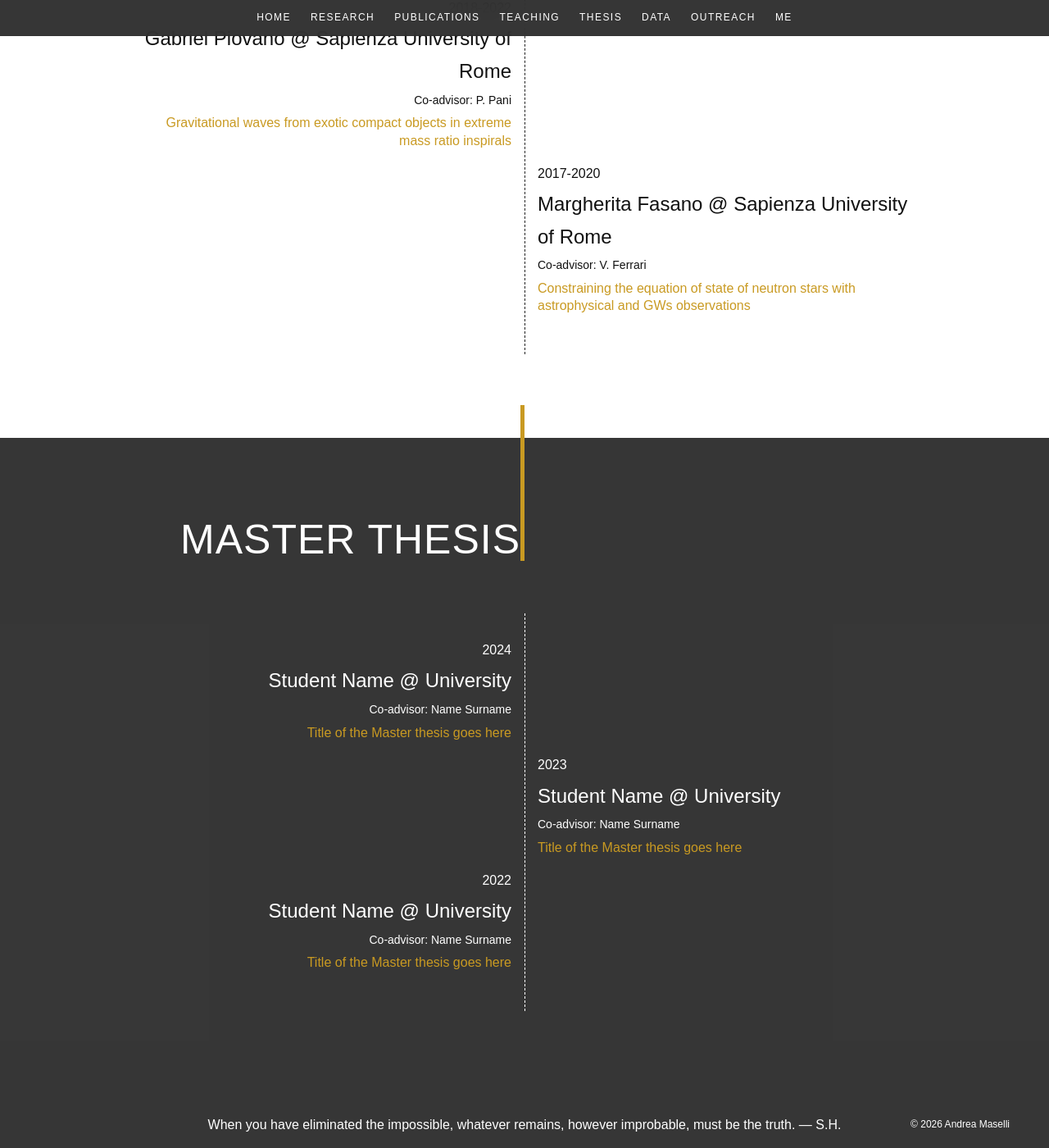
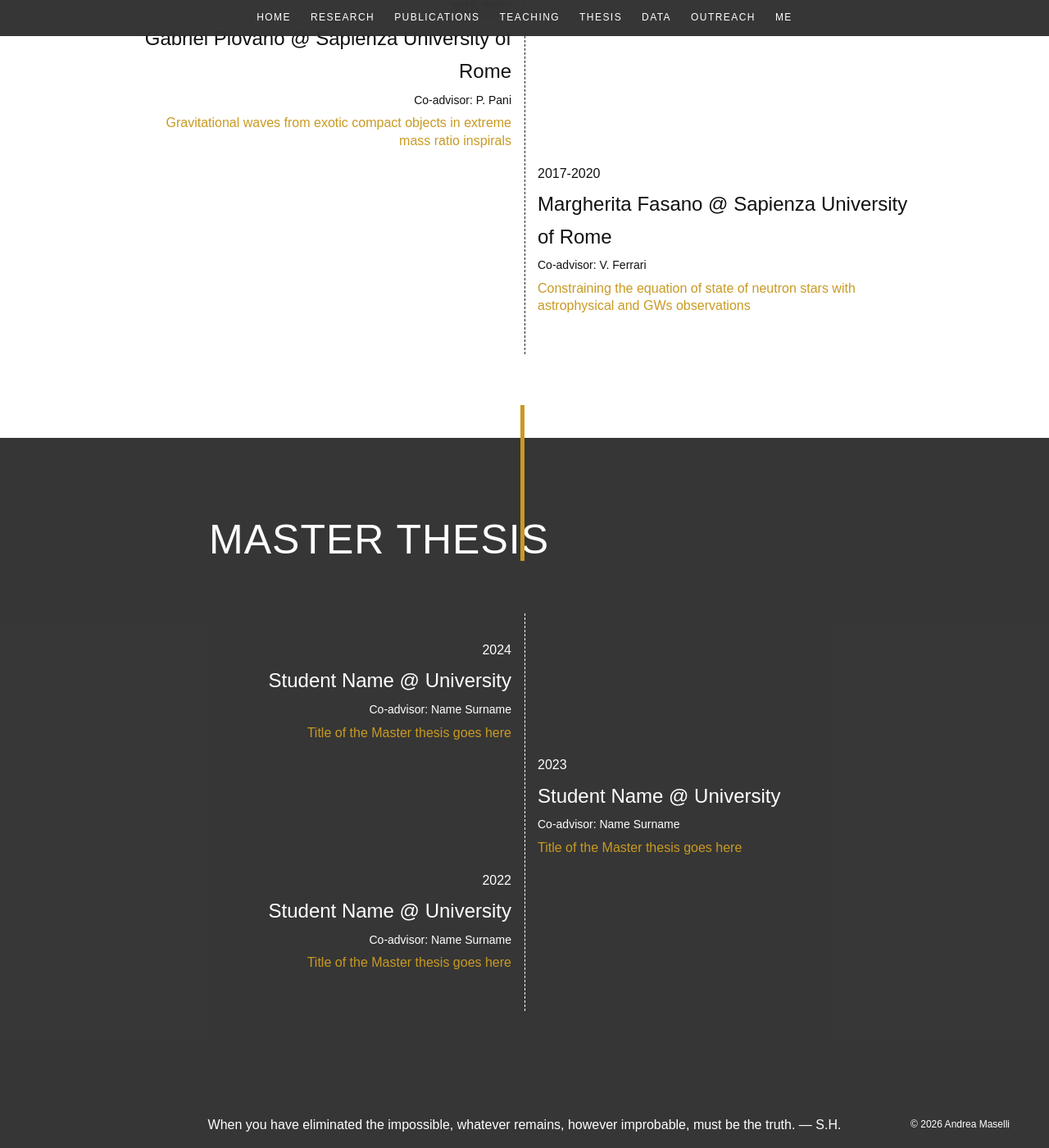
Before and after one commit to masellia/andreamaselli.github.io, a Jekyll site: the page built from pages/thesis.md, in a window 1280 px wide and 1400 px high, scrolled down 1780 px. Shown: the whole window at 82% size. Built offline with Jekyll 4.4.1, drawn with Linux system fonts in a browser that asks for light colours; some web fonts are replaced.

Commit message:
thesis page

```diff
--- a/assets/css/main.css
+++ b/assets/css/main.css
@@ -714,7 +714,7 @@ body {
   letter-spacing: 0.02em;
   color: white;
   text-align: right;
-  margin: -35px 0 0 0;
+  margin: 0 -35px 0 0;
 }
 
 .master-header-line {
```
